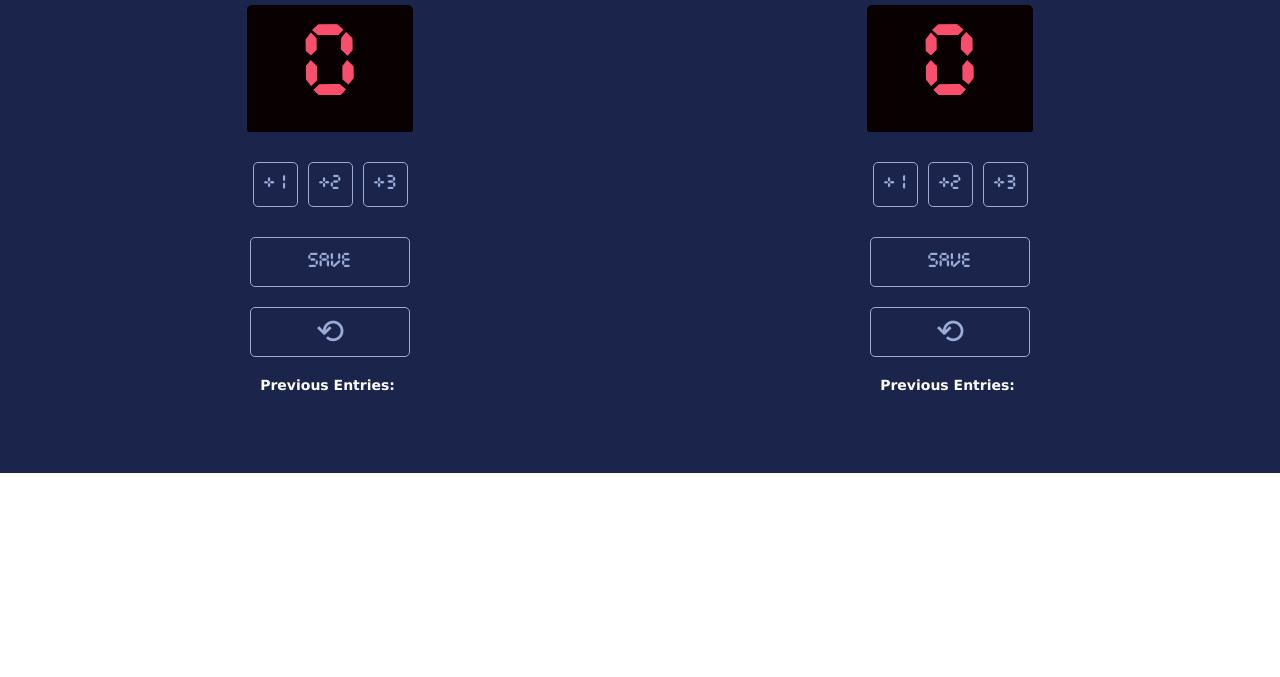
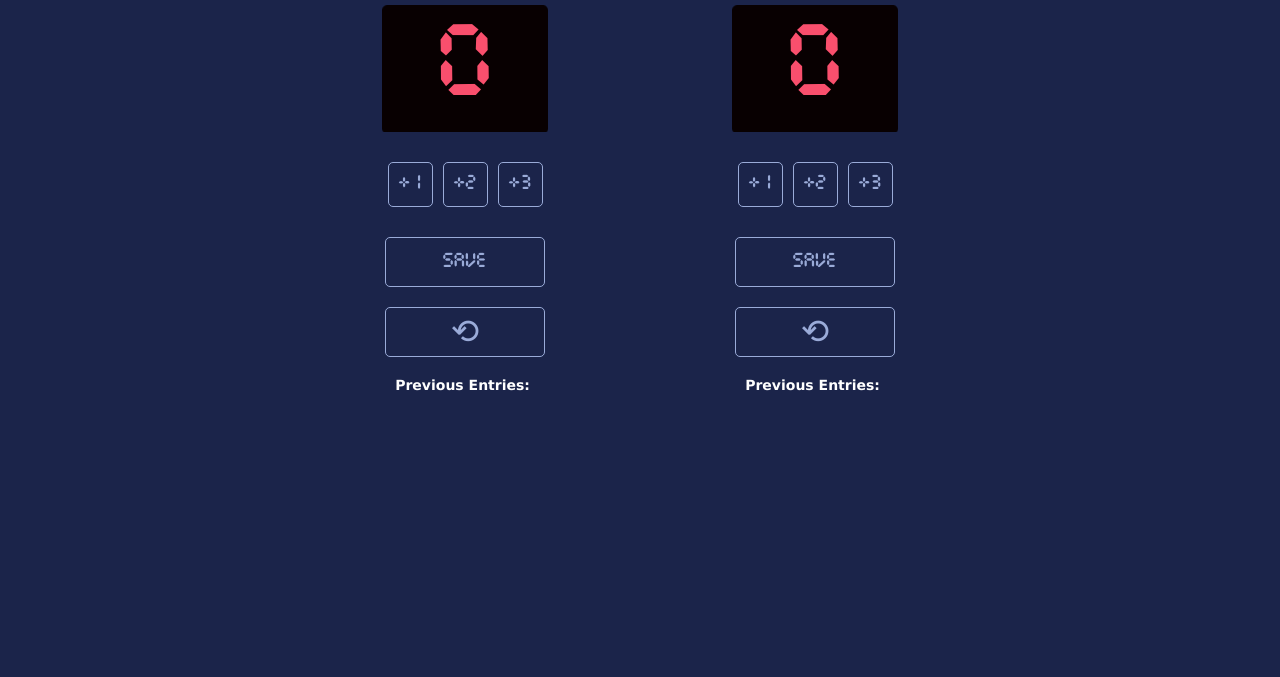
Before and after one commit to sohaibhassanch/Basketball-Scoreboard-App, a plain HTML site: page index.html in a window 1280 px wide. Shown: the part 123-800 px from the top of the page. Drawn offline with Linux system fonts and the light colour scheme.

Commit message:
Update index.css

```diff
--- a/index.css
+++ b/index.css
@@ -7,15 +7,19 @@
 
 body {
     margin: 0;
+  background-color: #1B244A;
 }
 
 .container {
     display: flex;
+    width: 100%;
+    max-width: 700px;
     flex-wrap: wrap;
     justify-content: space-around;
     background-color: #1B244A;
     text-align: center;
     padding: 40px 20px 60px 20px;
+    margin: 0 auto;
 }
 .home-heading {
     font-family: Verdana;
```
